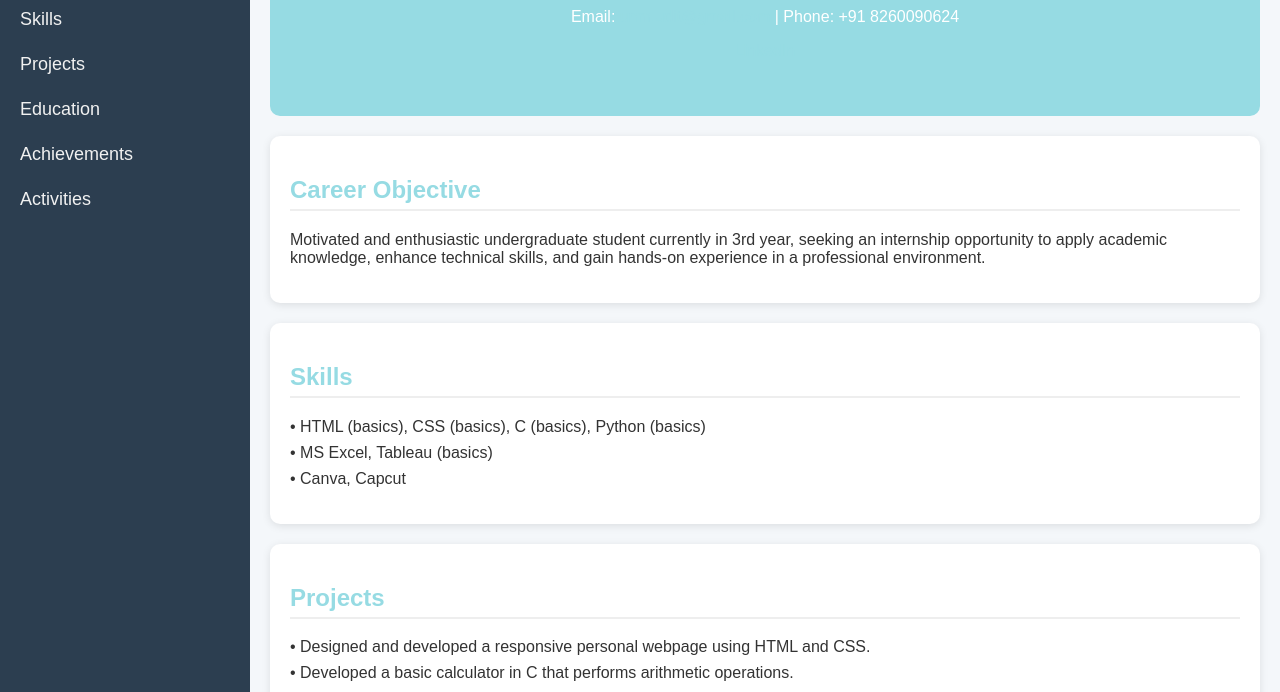
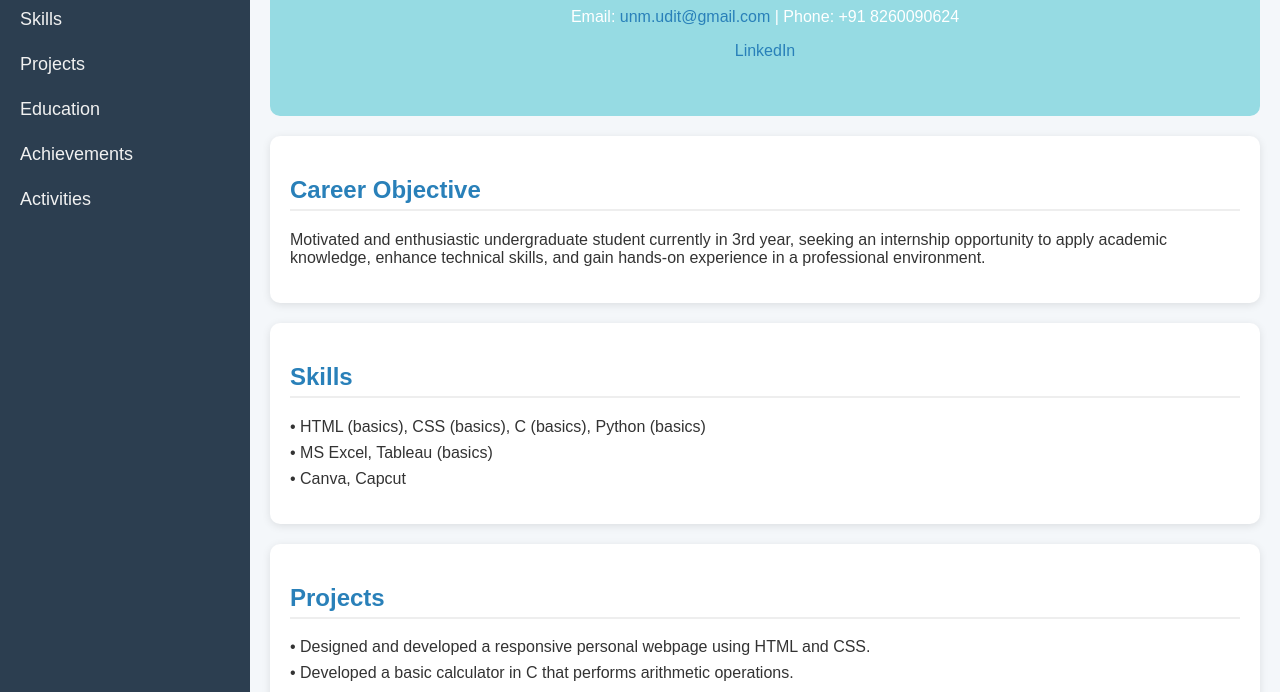
Before and after one commit to iamunm/udit-webpage, a plain HTML site: page index.html in a window 1280 px wide. Shown: the part 108-800 px from the top of the page. Drawn offline with Linux system fonts and the light colour scheme.

Commit message:
Update index.html

```diff
--- a/index.html
+++ b/index.html
@@ -82,7 +82,7 @@
     }
 
     h2 {
-      color: #96dbe3;
+      color:#2980B9;
       border-bottom: 2px solid #eee;
       padding-bottom: 5px;
     }
@@ -97,7 +97,7 @@
     }
 
     a {
-      color: #96dbe3;
+      color: #2980B9;
       text-decoration: none;
     }
 
```
